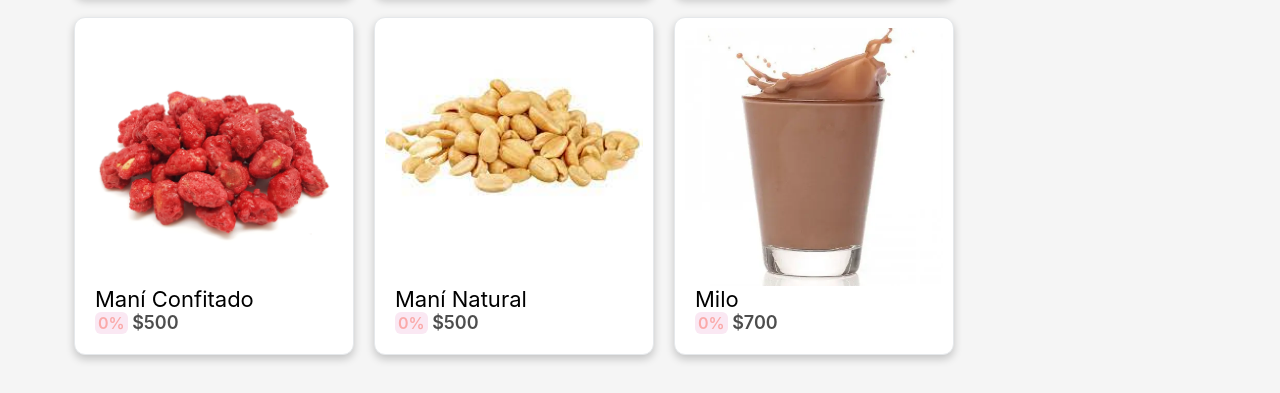
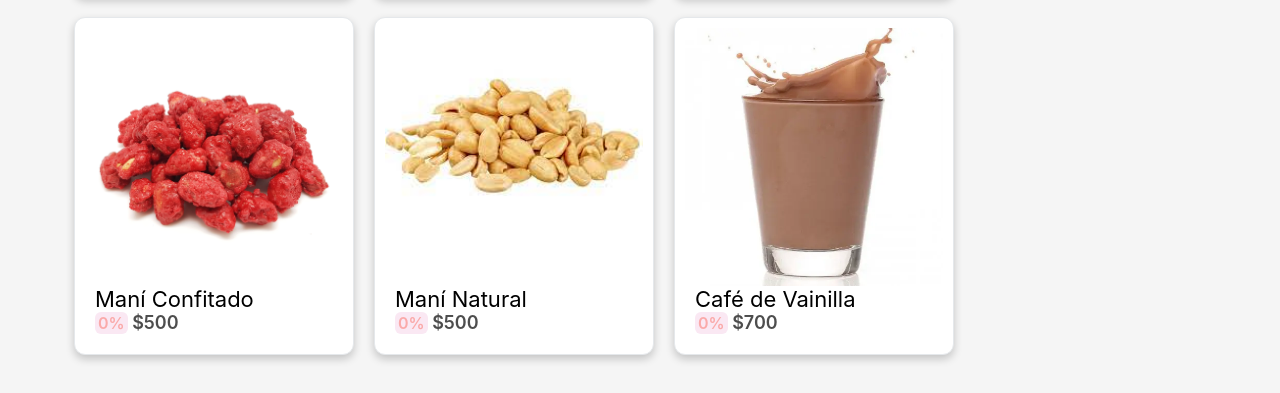
Before and after one commit to BlaSePSiTo/confitongus, a plain HTML site: page index.html in a window 1280 px wide. Shown: the part 407-800 px from the top of the page. Drawn offline with nearby package versions, Linux system fonts and the light colour scheme.

Commit message:
cambio minuta

```diff
--- a/index.html
+++ b/index.html
@@ -114,7 +114,7 @@
                 <div class="card">
                     <img src="img/milo.png" alt="Avatar" class="img-card">
                     <div class="fill">
-                        <h4>Milo</h4>
+                        <h4>Café de Vainilla</h4>
                         <div id="description">
                             <span>0%</span>
                             <p>$700</p>
```
